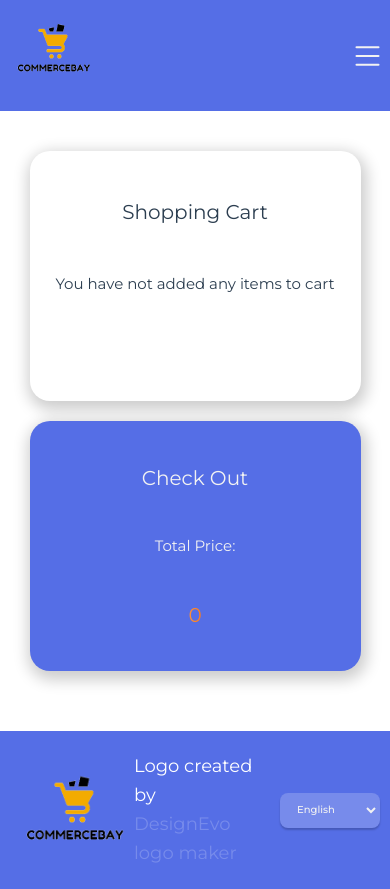
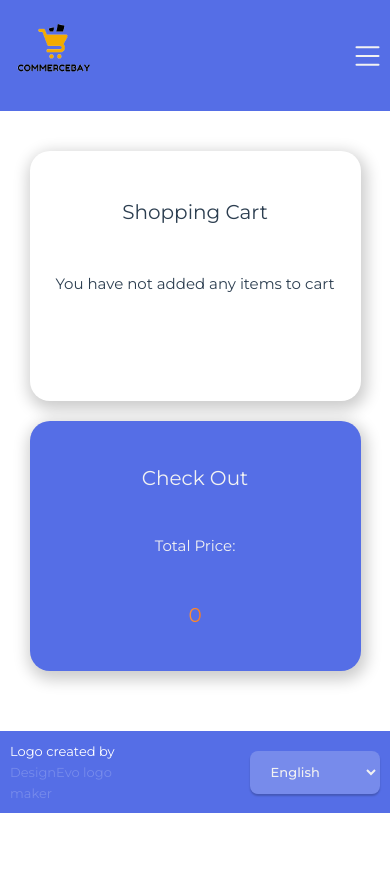
Before and after one commit to karofmah/E-Commerce-Project, a Vue app in the folder Frontend/ecom/: page /cart in a window 390 px wide. After the commit the page ends 844 px from the top, so only its background shows below. Built offline with nearby package versions, Linux system fonts and the light colour scheme.

Commit message:
purchase

```diff
--- a/Frontend/ecom/src/components/Footer.vue
+++ b/Frontend/ecom/src/components/Footer.vue
@@ -5,12 +5,18 @@ export default{
     data(){
         return {
             selectedLanguage: this.$i18n.locale,
+            windowWidth: window.innerWidth,
         };
     },
     methods: {
         changeLanguage(){
             this.$i18n.locale = this.selectedLanguage;
         },
+    },
+    mounted() {
+        window.onresize = () => {
+            this.windowWidth = window.innerWidth;
+        };
     }
 }
 
@@ -18,7 +24,7 @@ export default{
 
 <template>
      <div class="container">
-        <div class="logo">
+        <div class="logo" v-if="windowWidth > 768">
             <img src="../assets/logo.png" alt="Logo">
         </div>
         <div class="copyright">
@@ -89,16 +95,11 @@ select{
     .logo img{
         height: 8rem;
     }
-}
 
-@media (max-width: 768px) {
-    .opphavsrett{
+    .copyright{
         font-size: 13px;
     }
-}
-
-@media (max-width: 768px) {
-    .info-box{
+    .selectContainer{
         font-size: 13px;
     }
 }
--- a/Frontend/ecom/src/components/Purchase.vue
+++ b/Frontend/ecom/src/components/Purchase.vue
@@ -1,6 +1,7 @@
 <template>
     <div class="centered">
-      <h1>{{ t("thanksForThePurchase") }}</h1>
+      <h1>{{ t("thanksForPurchase") }}</h1>
+      <br>
       <button @click="goToStart">{{ t("returnToStart") }}</button>
     </div>
   </template>
--- a/Frontend/ecom/src/views/PurchaseView.vue
+++ b/Frontend/ecom/src/views/PurchaseView.vue
@@ -11,5 +11,7 @@
 </template>
 
 <style scoped>
-
+    #footer{
+        transform: translateY(2em)
+    }
 </style>
```
